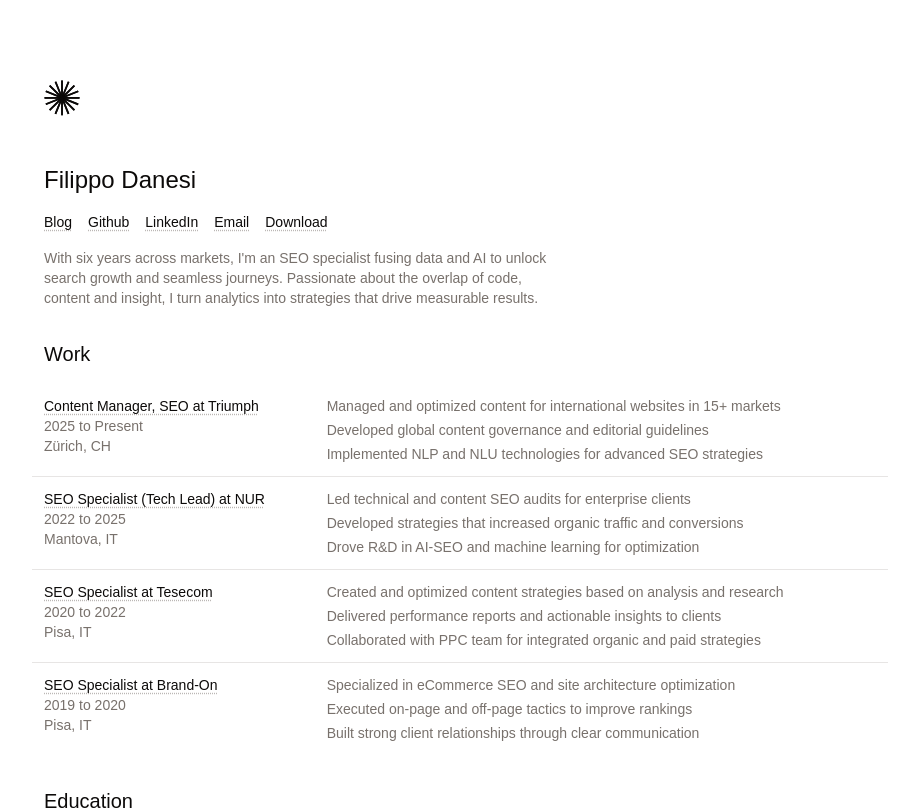
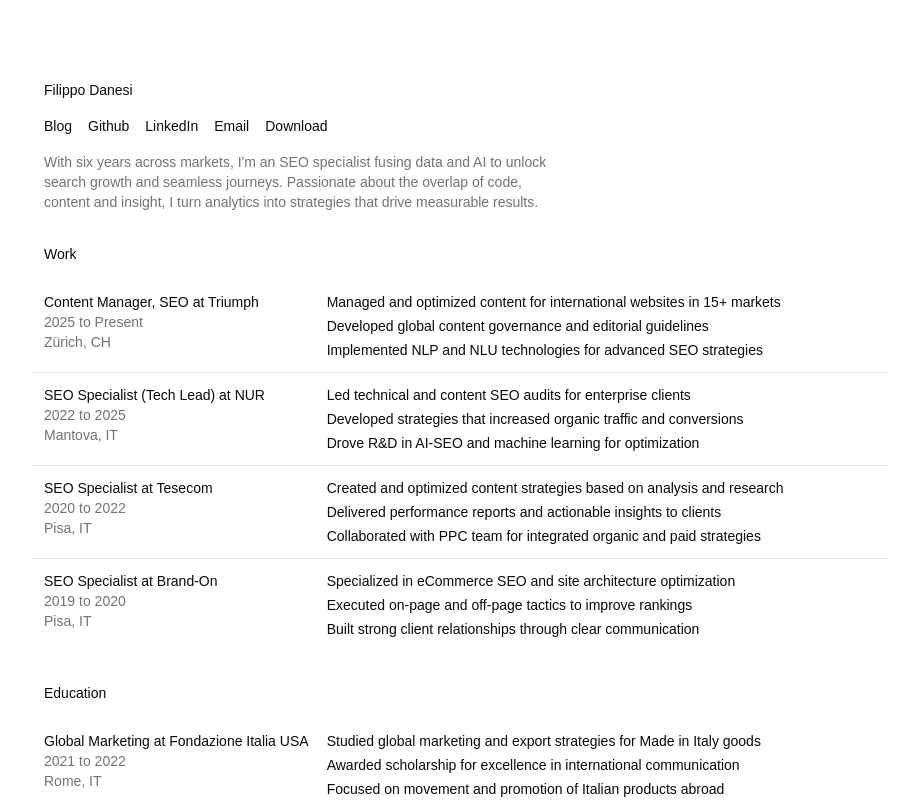
Before and after one commit to filippodanesi/filippodanesi.com, a Next.js app: page / in a window 1280 px wide. Shown: the top 810 px of the page, without its empty margins (36-955 px from the left). Built offline with nearby package versions, Linux system fonts and the light colour scheme.

Commit message:
Align with resume.cameron.so style

```diff
--- a/app/globals.css
+++ b/app/globals.css
@@ -10,15 +10,16 @@ body {
 
 a,
 .link {
-  @apply underline underline-offset-[3px] decoration-dotted decoration-muted-foreground/50 hover:text-muted-foreground transition-all;
+  /* @apply underline underline-offset-[3px] decoration-dotted decoration-muted-foreground/50 hover:text-muted-foreground transition-all; */
 }
 
 h1 {
-  @apply text-2xl;
+  /* @apply text-2xl; */
+  font-size: inherit;
 }
 
 h2 {
-  @apply text-xl;
+  font-size: inherit !important;
 }
 
 /* Theme Styles */
--- a/app/page.tsx
+++ b/app/page.tsx
@@ -79,7 +79,7 @@ function Item({ title, date, description, href, location }: ItemProps) {
       </div>
       <div className="grid gap-1">
         {description.map((item, i) => (
-          <p key={i} className="text-muted-foreground">
+          <p key={i}>
             {item}
           </p>
         ))}
--- a/components/intro.tsx
+++ b/components/intro.tsx
@@ -15,13 +15,6 @@ export function Intro({ intro }: IntroProps) {
   const plausible = usePlausible();
   return (
     <section className="grid gap-4">
-      <Image
-        src={Logo}
-        alt={intro.name}
-        width={36}
-        height={36}
-        className="mb-8 fade-in-up"
-      />
 
       <h1 className="fade-in-up !delay-100">{intro.name}</h1>
 
```
